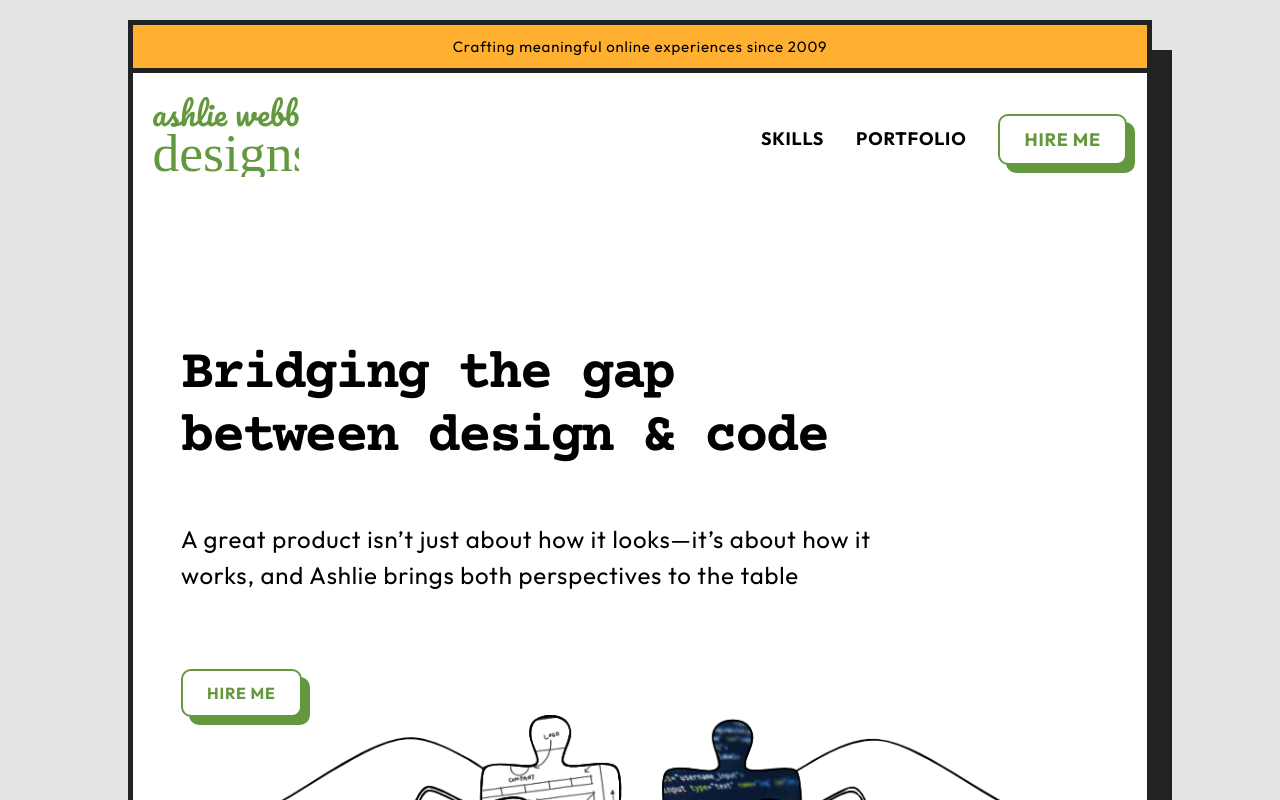
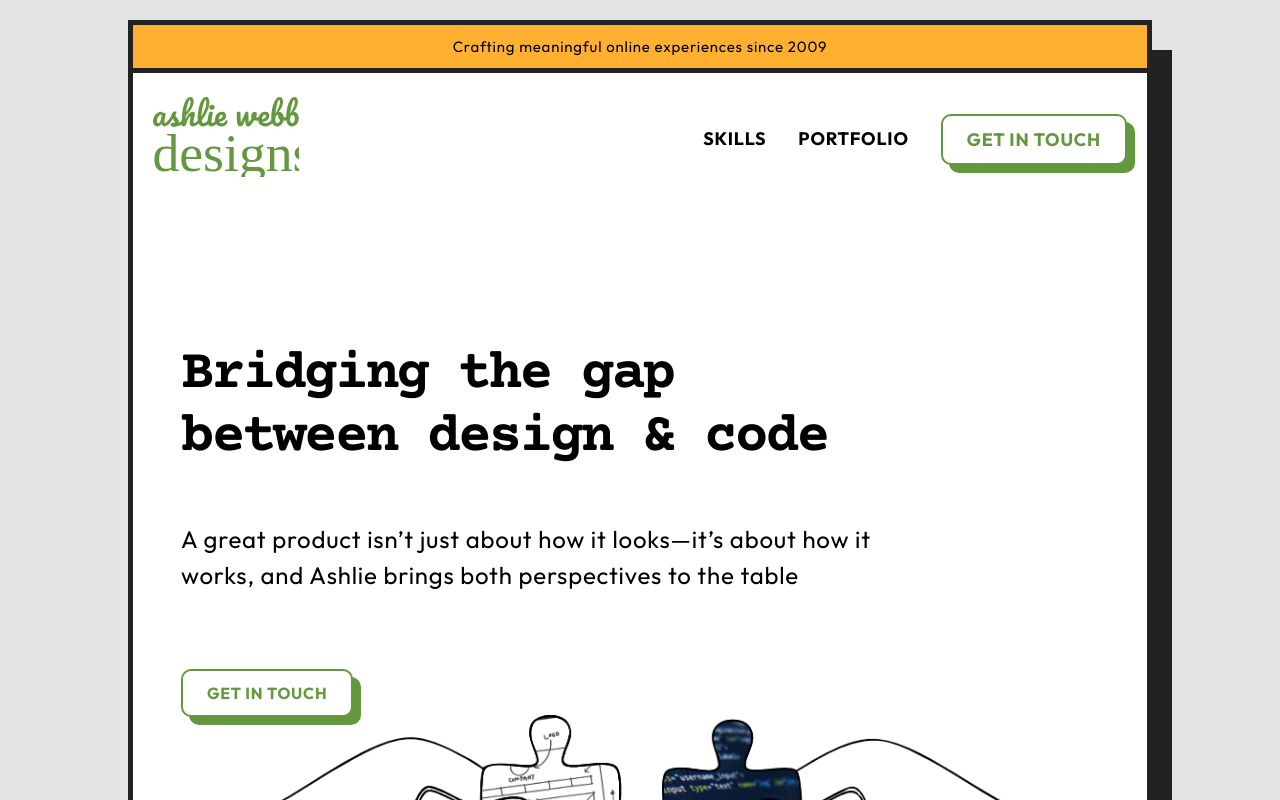
Before and after one commit to ashliewebb/ashliewebb.github.io, a Next.js app: page / in a window 1280 px wide. Shown: the top 800 px of the page. Built offline with nearby package versions, Linux system fonts and the light colour scheme.

Commit message:
Change CTA to less aggressive words

```diff
--- a/src/app/layout.tsx
+++ b/src/app/layout.tsx
@@ -53,7 +53,7 @@ export default function RootLayout({
                 <Link href="/portfolio" className={styles.navigationLink}>Portfolio</Link>
               </li>
               <li>
-                <Link href="/contact" className={styles.buttonPrimary}>Hire Me</Link>
+                <Link href="/contact" className={styles.buttonPrimary}>Get In Touch</Link>
               </li>
             </ul>
           </header>
--- a/src/app/page.tsx
+++ b/src/app/page.tsx
@@ -13,7 +13,7 @@ export default function Home() {
               title="Bridging the gap between design & code"
               description="A great product isn’t just about how it looks—it’s about how it works, and Ashlie brings both perspectives to the table"
               ctaLink="/contact"
-              ctaLabel="Hire Me"
+              ctaLabel="Get In Touch"
               bg_image={true}
           ></HeroBanner>
           <Cards heading="Does this sound familar?" grid={2}>
```
